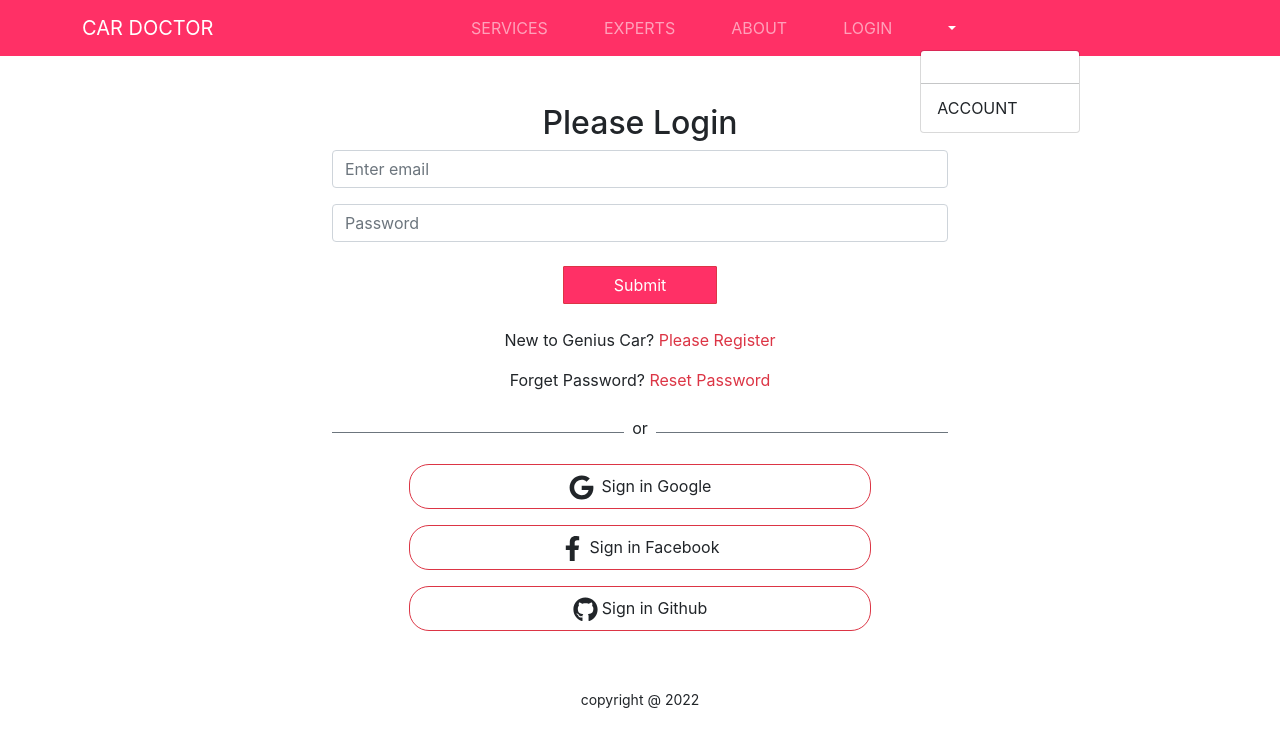
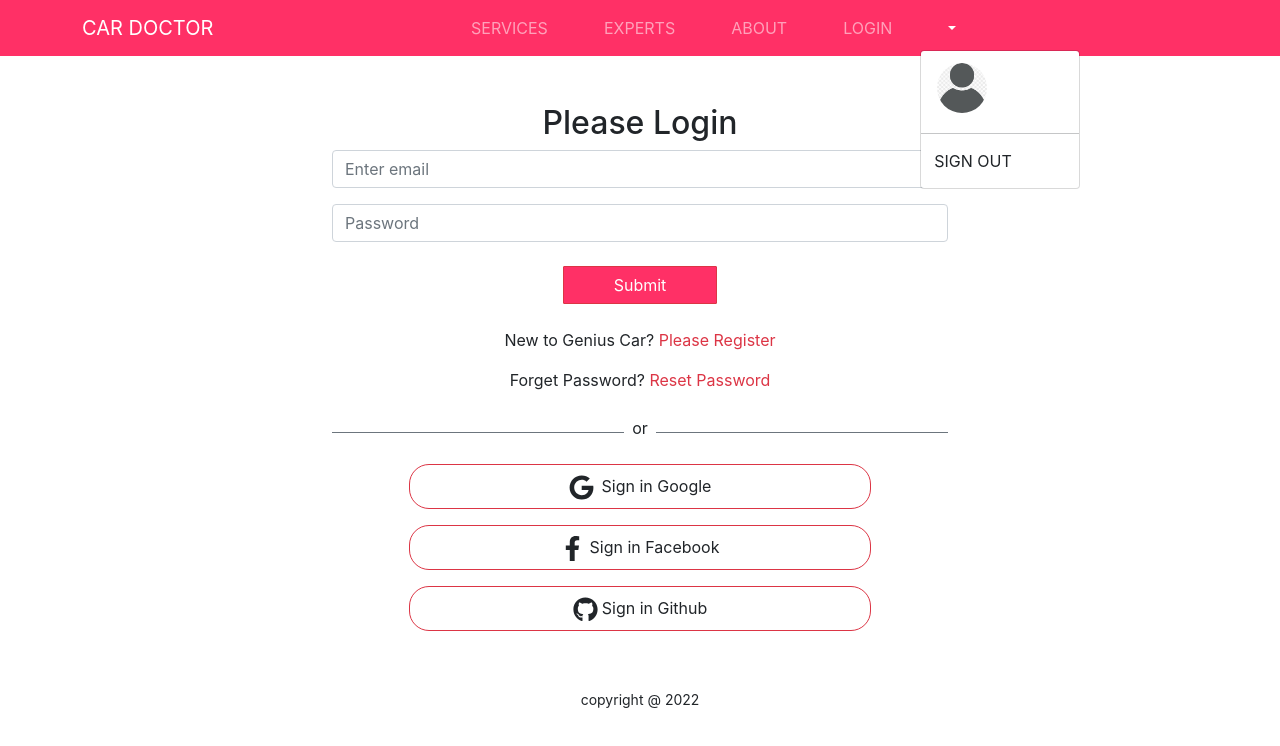
Before and after one commit to kakon-ray/Car-Doctor-Client, a React (Create React App) app: page / in a window 1280 px wide. Both pictures are taken after a click on the button 952 px from the left and 28 px from the top of the page. Shown: the top 746 px of the page. Built offline with nearby package versions, Linux system fonts and the light colour scheme; no server answers.

Commit message:
profile change

```diff
--- a/src/Pages/Shared/Header/Header.js
+++ b/src/Pages/Shared/Header/Header.js
@@ -4,7 +4,7 @@ import { Container, Nav, Navbar, NavDropdown } from "react-bootstrap";
 import { useAuthState } from "react-firebase-hooks/auth";
 import { Link } from "react-router-dom";
 import auth from "../../../firebase.init";
-import logo from "../../../images/logo.png";
+import userimg from "../../../images/user.png";
 import "./Header.css";
 
 const Header = () => {
@@ -53,12 +53,6 @@ const Header = () => {
                   <Link to="order" className="nav-link">
                     ORDER
                   </Link>
-                  <button
-                    className="btn btn-link text-white text-decoration-none"
-                    onClick={handleSignOut}
-                  >
-                    SIGN OUT
-                  </button>
                 </>
               ) : (
                 <Link to="login" className="nav-link">
@@ -70,25 +64,28 @@ const Header = () => {
                 id="collasible-nav-dropdown"
               >
                 <NavDropdown.Item href="#action/3.1">
-                  {user ? (
+                  <div className="w-50">
                     <img
                       style={{
                         width: "50px",
                         height: "50px",
                         borderRadius: "50px",
                       }}
-                      src={user.photoURL}
+                      src={user?.photoURL ? user?.photoURL : userimg}
                       alt=""
                     />
-                  ) : (
-                    ""
-                  )}
-                  <h5>{user?.displayName}</h5>
-                  <h5>{user?.email}</h5>
+                    <h5>{user?.displayName}</h5>
+                    <h5>{user?.email}</h5>
+                  </div>
                 </NavDropdown.Item>
 
                 <NavDropdown.Divider />
-                <NavDropdown.Item href="#action/3.4">ACCOUNT</NavDropdown.Item>
+                <button
+                  className="btn btn-link text-dark text-decoration-none"
+                  onClick={handleSignOut}
+                >
+                  SIGN OUT
+                </button>
               </NavDropdown>
             </Nav>
           </Navbar.Collapse>
```
Also changed, not shown: src/images/user.png (added).
